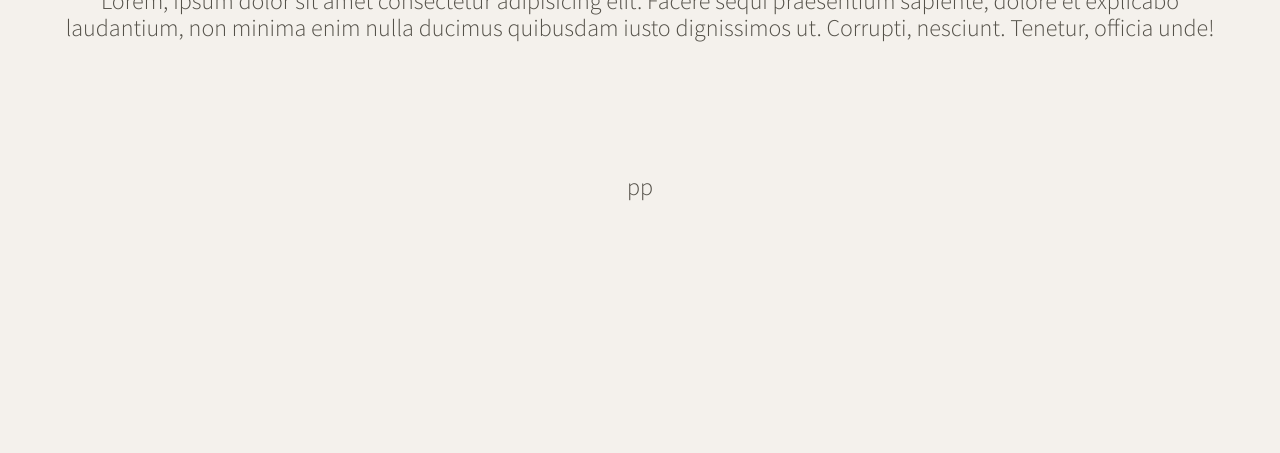
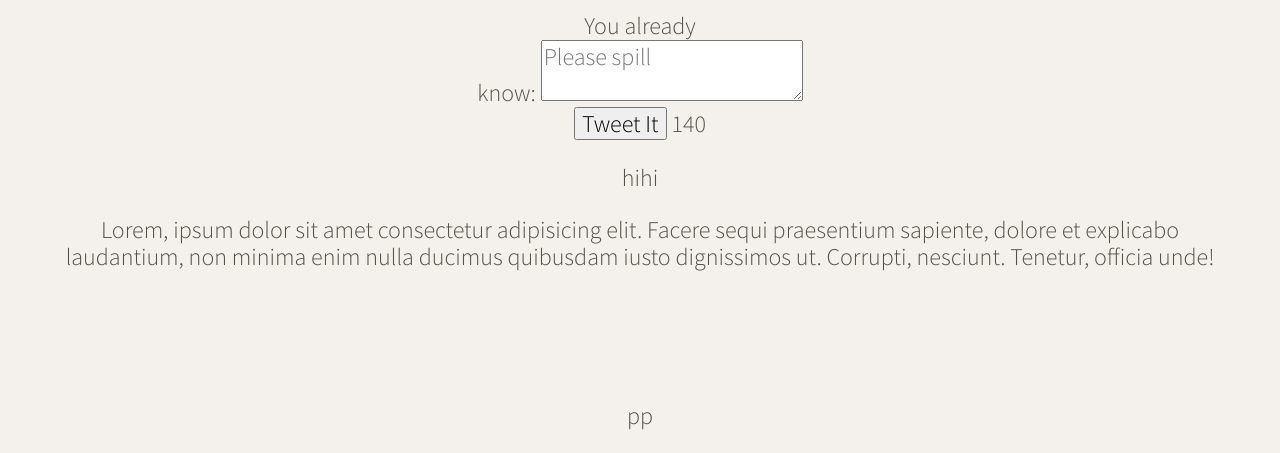
Before and after one commit to Juicetin22/tweeter, a website: page public/index.html in a window 1280 px wide. Shown: the part 609-1062 px from the top of the page. Before the commit the page ends 833 px from the top, so only its background shows below. Drawn offline with nearby package versions, Linux system fonts and the light colour scheme.

Commit message:
added blueprint for actual tweets being posted on the page

```diff
--- a/public/index.html
+++ b/public/index.html
@@ -11,6 +11,7 @@
     <link rel="stylesheet" href="/styles/layout.css" type="text/css" />
     <link rel="stylesheet" href="/styles/nav.css" type="text/css" />
     <link rel="stylesheet" href="/styles/header.css" type="text/css" />
+    <link rel="stylesheet" href="/styles/new-tweet.css" type="text/css" />
 
     <!-- External JS -->
     <script src="https://ajax.googleapis.com/ajax/libs/jquery/3.4.1/jquery.min.js"></script>
@@ -51,6 +52,20 @@
 
     <!-- Page-specific (main) content here -->
     <main class="container">
+      <section class="new-tweet">
+        <h2>Have 🫖 to spill?</h2>
+        <form method="POST" action="/tweets/">
+          <div class="write">
+            <label for="tweet-text">You already<br>know:</label>
+            <textarea name="text" id="tweet-text" placeholder="Please spill"></textarea>
+          </div>
+          <div class="submit">
+            <button id="post-tweet" type="submit">Tweet It</button>
+            <output name="counter" class="counter" for="tweet-text">140</output>
+          </div>
+        </form>
+      </section>
+
       <p>hihi</p>
       <p>Lorem, ipsum dolor sit amet consectetur adipisicing elit. Facere sequi praesentium sapiente, dolore et explicabo laudantium, non minima enim nulla ducimus quibusdam iusto dignissimos ut. Corrupti, nesciunt. Tenetur, officia unde!</p>
       <br>
```
